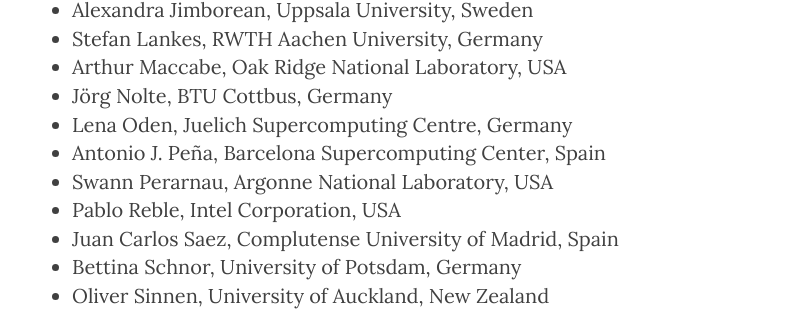
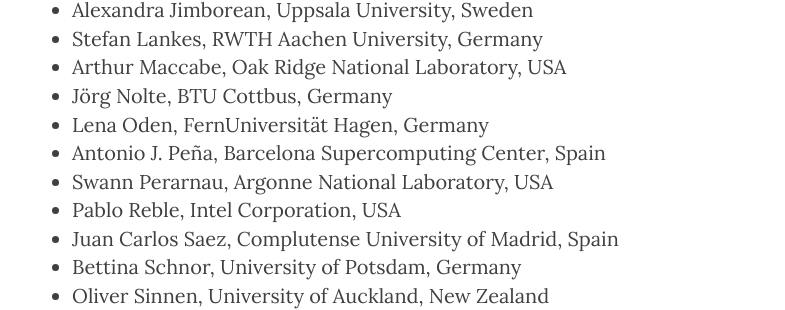
Before and after one commit to WROME/wrome.github.io, a Jekyll site: the page built from rio2019.md, in a window 1280 px wide and 900 px high, scrolled down 3516 px. Shown: the part 148-458 px from the top of the window, without its empty margins (233-1018 px from the left). Built offline with Jekyll 4.4.1, drawn with Linux system fonts in a browser that asks for light colours; nearby versions of some CDN libraries.

Commit message:
Update PC member list

```diff
--- a/rio2019.md
+++ b/rio2019.md
@@ -73,7 +73,7 @@
 * Stefan Lankes, RWTH Aachen University, Germany
 * Arthur Maccabe, Oak Ridge National Laboratory, USA
 * Jörg Nolte, BTU Cottbus, Germany
-* Lena Oden, Juelich Supercomputing Centre, Germany
+* Lena Oden, FernUniversität Hagen, Germany
 * Antonio J. Peña, Barcelona Supercomputing Center, Spain
 * Swann Perarnau, Argonne National Laboratory, USA
 * Pablo Reble, Intel Corporation, USA
```
